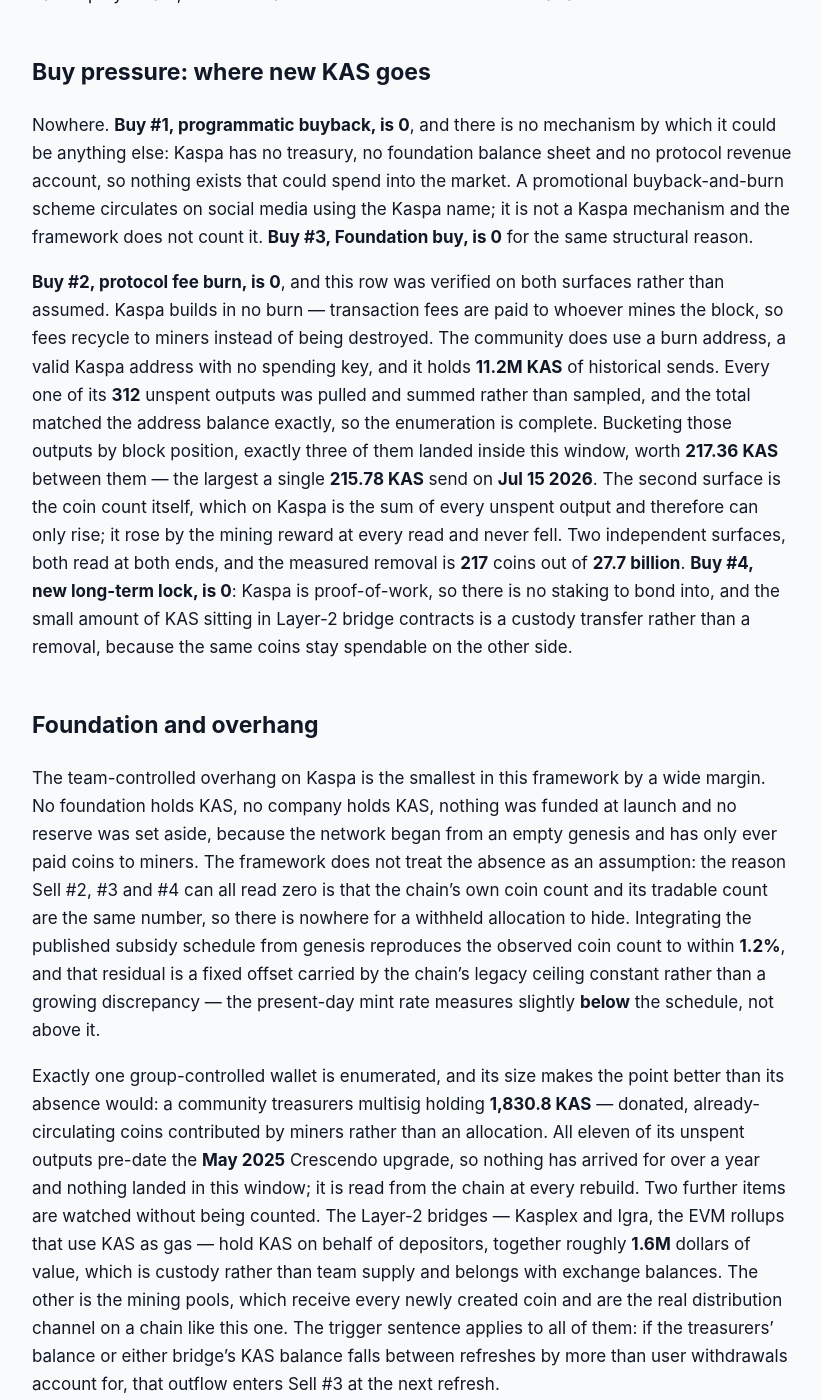
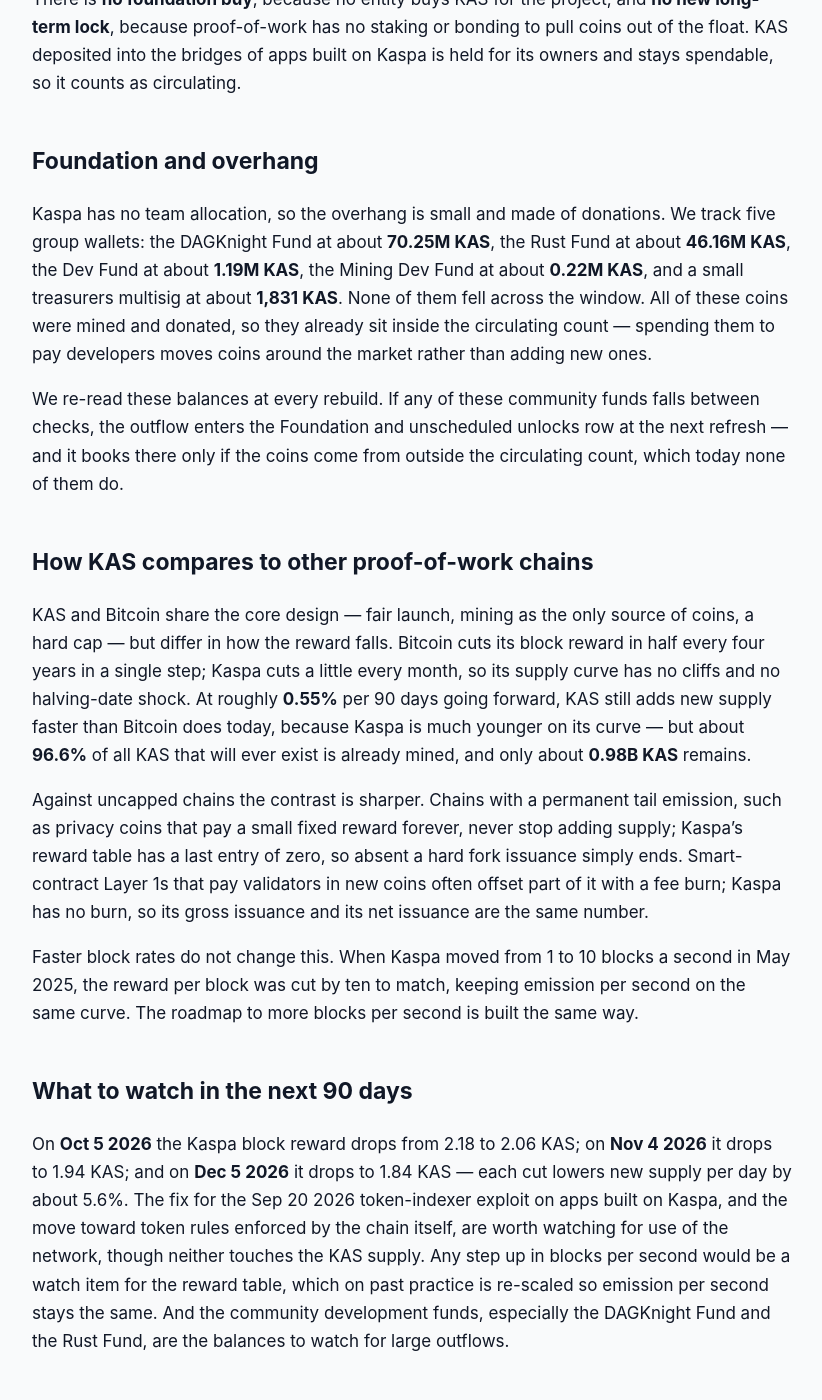
Before and after one commit to jeevansongmy-spec/mrnasdog-articles, a Jekyll site: the page built from crypto/kas-pressure-framework.md, in a window 1280 px wide and 1400 px high, scrolled down 1515 px. Shown: the whole window, without its empty margins (228-1050 px from the left). Built offline with Jekyll 4.4.1, drawn with Linux system fonts in a browser that asks for light colours; some of the changed text lies outside the part shown.

Commit message:
publish: crypto/kas-pressure-framework

```diff
--- a/crypto/kas-pressure-framework.md
+++ b/crypto/kas-pressure-framework.md
@@ -1,6 +1,6 @@
 ---
-title: "KAS Inflation Analysis · September 2026 · Supply growing, projected to keep growing"
-description: "A MrNasdog Pressure Framework read of Kaspa (KAS): 188.6M KAS mined in 90 days against a buy side of exactly zero. Framework +0.68% net, +0.57% forward; monitor +0.71%."
+title: "KAS Inflation Analysis · September 2026 · Supply growing · projected to keep growing"
+description: "KAS supply is growing: miners got 181.84M new KAS in 90 days with no burn or buyback, +0.66% net. Monthly reward cuts bring +0.55% next, toward a 28.70B cap."
 canonical_url: "https://mrnasdog.com/research/kas/inflation"
 tags: ["crypto", "kas", "kaspa", "proof-of-work"]
 published: true
@@ -8,46 +8,50 @@ published: true
 
 > Originally published at **[mrnasdog.com/research/kas/inflation](https://mrnasdog.com/research/kas/inflation)** by MrNasdog.
 
-Kaspa is the cleanest supply story in the framework and it still reads positive: the Pressure Framework puts KAS at **+0.68%** over the trailing 90 days and **+0.57%** over the next 90. Mining is the only mechanism on the page — **188.6M KAS** of sell pressure, **0** of buy pressure, no premine, no vesting, no treasury, no buyback and no protocol burn. What makes the forward number smaller is the emission curve itself: Kaspa cuts the block reward by **5.6%** every **30.4** days rather than halving it every four years, so the reward fell from **2.59565436 KAS** a block to **2.18267645 KAS** across this window and reaches **1.83540480 KAS** by the end of the next one, under a hard ceiling of **28,704.0M KAS**.
+# KAS Inflation Analysis · September 2026 · Supply growing · projected to keep growing
+
+KAS supply is growing, and it will keep growing, but more slowly each month. Kaspa miners received **181.84M KAS** of new coins in the last 90 days, nothing was burned or bought back, and the net came to **+0.66%** of the **27.73B KAS** in circulation. Because the Kaspa block reward is cut every month, the next 90 days should add about **153.30M KAS**, or **+0.55%**, and the whole schedule stops at a hard cap of about **28.70B KAS**.
 
 ## The verdict, in one paragraph
 
-Against a circulating base of **27,687.0M KAS**, the framework books **188.6M KAS** of sell pressure and **0** of buy pressure over the trailing 90 days — a net of **+0.68%** — and projects **+0.57%** for the next 90 on the same published curve. The inflation monitor reads **+0.71%** for the same window, a gap of **0.03 percentage points**, which is far inside the framework's 0.5pp tolerance, so this page ships with no data-conflict warning at all. That agreement is not luck: on a fair-launched chain with no allocation buckets to classify, an independent supply estimate and the chain's own coin count have almost nothing to disagree about. The label for KAS is a **fair-launch miner on a decaying issuance curve**: the only supply is new supply, and every quarter there is less of it.
+The MrNasdog Pressure Framework reads KAS at **+0.66%** net supply growth over the last 90 days (Jul 1 to Sep 29 2026) and **+0.55%** over the next 90. Our supply monitor, which tracks the market-wide circulating count, reads **+0.83%** for the same stretch — a gap of **0.18 percentage points**, inside our 0.5-point tolerance, so no warning flag is needed. Every KAS on the market was mined, and mining is the only source of new KAS. Kaspa is a **fair-launch proof-of-work chain on a smooth monthly reward cut**: steady new supply, shrinking every month, with nothing on the other side of the ledger.
 
 ## Sell pressure: where new KAS comes from
 
-All of it comes from mining, and the number is an integral rather than a rate. Kaspa's subsidy is set by a table inside the consensus code that multiplies the per-second reward by a fixed factor every **2,629,800** seconds — a **5.6%** cut each time, which compounds to a halving every twelve steps. Because the reward is falling continuously, reading one month's rate and multiplying by three would be wrong in both directions, so the framework adds the curve up segment by segment across the exact block range the window covers. Three step-downs landed inside it, on **Jul 5 2026**, **Aug 5 2026** and **Sep 4 2026**, taking the reward from **2.59565436 KAS** a block to **2.18267645 KAS**. Over **77,755,819** blocks that sums to **188.6M KAS**, an average of **2.4257 KAS** a block — so **Sell #1, protocol inflation, is 188.6M KAS**, or about **1.9M KAS** a day at today's reward. The block rate was measured rather than assumed: Kaspa runs ten blocks a second since the Crescendo upgrade of **May 2025**, and the chain's activity score advanced at **9.9994** per second at both ends of this window, straight through the **Toccata** hard fork of **Jun 30 2026**. Toccata added covenants, script pricing and on-chain proof verification to Kaspa; it changed neither the block rate nor the subsidy.
+Protocol inflation is the whole story. Kaspa pays a block reward to miners, and the chain makes about 10 blocks a second. The reward follows a fixed table written into the Kaspa node software: it falls a little every month, by the twelfth root of one half, so it halves once a year without the sudden cliff of a four-year halving. Across this window the reward per block stepped down from **2.60 KAS** to **2.18 KAS**, and miners received **181.84M KAS** in total — about **2.02M KAS a day**. We checked that figure against the chain's own supply count on five dates since June, and the new coins match the reward table almost to the coin.
 
-**Sell #2, vesting unlocks, is 0**, and on Kaspa that is structural rather than expired. There was no premine, no sale and no allocation to a team, an investor or a foundation, so there is no schedule for anything to come off. The chain proves it rather than asserting it: the node publishes exactly two supply numbers, the coins that exist and the ceiling, with no third bucket for anything withheld, and the count of coins in existence sits within two days of mining of the count treated as tradable. The genesis block created no coins at all, and the consensus code contains exactly one function that can create one — the block subsidy. **Sell #3, Foundation and unscheduled unlocks, is 0** for the same reason: the founding company dissolved before mainnet and every group working on Kaspa since has been funded by donations, so there is no treasury wallet to watch. **Sell #4, long-term locked or bankruptcy, is 0** — KAS has no bankruptcy estate, no trustee and no court-ordered distribution attached to it.
+The forward figure uses the schedule, not the trailing rate. Three more monthly cuts land inside the next 90 days — on **Oct 5 2026**, **Nov 4 2026** and **Dec 5 2026** — taking the reward to about **1.84 KAS** per block, so the next 90 days should add **153.30M KAS**, roughly **1.70M KAS a day**. Carrying the old rate forward would have overstated new supply by nearly a fifth.
+
+Vesting unlocks are **zero**: Kaspa launched in Nov 2021 with no premine, no token sale and no coins held back for founders, developers or investors, so there is no unlock schedule and no locked bucket. Foundation and unscheduled unlocks are **zero** because there is no launch treasury; the community funds that do exist hold donated coins that already circulate. Long-term locked or bankruptcy supply is **zero**: no estate, trustee or long lock holds KAS.
 
 ## Buy pressure: where new KAS goes
 
-Nowhere. **Buy #1, programmatic buyback, is 0**, and there is no mechanism by which it could be anything else: Kaspa has no treasury, no foundation balance sheet and no protocol revenue account, so nothing exists that could spend into the market. A promotional buyback-and-burn scheme circulates on social media using the Kaspa name; it is not a Kaspa mechanism and the framework does not count it. **Buy #3, Foundation buy, is 0** for the same structural reason.
+Nothing on the buy side is active. There is **no programmatic buyback**: the Kaspa chain collects no revenue of its own, since every transaction fee goes to the miner who made the block. There is **no protocol fee burn** either. People can send KAS to an address that nobody can ever spend from, and that address holds about **11.23M KAS**, but only about **1,019 KAS** arrived there in this window — far too little to register — and the chain's supply never fell.
 
-**Buy #2, protocol fee burn, is 0**, and this row was verified on both surfaces rather than assumed. Kaspa builds in no burn — transaction fees are paid to whoever mines the block, so fees recycle to miners instead of being destroyed. The community does use a burn address, a valid Kaspa address with no spending key, and it holds **11.2M KAS** of historical sends. Every one of its **312** unspent outputs was pulled and summed rather than sampled, and the total matched the address balance exactly, so the enumeration is complete. Bucketing those outputs by block position, exactly three of them landed inside this window, worth **217.36 KAS** between them — the largest a single **215.78 KAS** send on **Jul 15 2026**. The second surface is the coin count itself, which on Kaspa is the sum of every unspent output and therefore can only rise; it rose by the mining reward at every read and never fell. Two independent surfaces, both read at both ends, and the measured removal is **217** coins out of **27.7 billion**. **Buy #4, new long-term lock, is 0**: Kaspa is proof-of-work, so there is no staking to bond into, and the small amount of KAS sitting in Layer-2 bridge contracts is a custody transfer rather than a removal, because the same coins stay spendable on the other side.
+There is **no foundation buy**, because no entity buys KAS for the project, and **no new long-term lock**, because proof-of-work has no staking or bonding to pull coins out of the float. KAS deposited into the bridges of apps built on Kaspa is held for its owners and stays spendable, so it counts as circulating.
 
 ## Foundation and overhang
 
-The team-controlled overhang on Kaspa is the smallest in this framework by a wide margin. No foundation holds KAS, no company holds KAS, nothing was funded at launch and no reserve was set aside, because the network began from an empty genesis and has only ever paid coins to miners. The framework does not treat the absence as an assumption: the reason Sell #2, #3 and #4 can all read zero is that the chain's own coin count and its tradable count are the same number, so there is nowhere for a withheld allocation to hide. Integrating the published subsidy schedule from genesis reproduces the observed coin count to within **1.2%**, and that residual is a fixed offset carried by the chain's legacy ceiling constant rather than a growing discrepancy — the present-day mint rate measures slightly **below** the schedule, not above it.
+Kaspa has no team allocation, so the overhang is small and made of donations. We track five group wallets: the DAGKnight Fund at about **70.25M KAS**, the Rust Fund at about **46.16M KAS**, the Dev Fund at about **1.19M KAS**, the Mining Dev Fund at about **0.22M KAS**, and a small treasurers multisig at about **1,831 KAS**. None of them fell across the window. All of these coins were mined and donated, so they already sit inside the circulating count — spending them to pay developers moves coins around the market rather than adding new ones.
 
-Exactly one group-controlled wallet is enumerated, and its size makes the point better than its absence would: a community treasurers multisig holding **1,830.8 KAS** — donated, already-circulating coins contributed by miners rather than an allocation. All eleven of its unspent outputs pre-date the **May 2025** Crescendo upgrade, so nothing has arrived for over a year and nothing landed in this window; it is read from the chain at every rebuild. Two further items are watched without being counted. The Layer-2 bridges — Kasplex and Igra, the EVM rollups that use KAS as gas — hold KAS on behalf of depositors, together roughly **1.6M** dollars of value, which is custody rather than team supply and belongs with exchange balances. The other is the mining pools, which receive every newly created coin and are the real distribution channel on a chain like this one. The trigger sentence applies to all of them: if the treasurers' balance or either bridge's KAS balance falls between refreshes by more than user withdrawals account for, that outflow enters Sell #3 at the next refresh.
+We re-read these balances at every rebuild. If any of these community funds falls between checks, the outflow enters the Foundation and unscheduled unlocks row at the next refresh — and it books there only if the coins come from outside the circulating count, which today none of them do.
 
-## How KAS compares to other capped proof-of-work chains
+## How KAS compares to other proof-of-work chains
 
-KAS and Bitcoin sit in the same family — a hard supply ceiling, issuance only to miners, no allocation to anybody — and differ on the shape of the decay rather than its existence. Bitcoin cuts its subsidy in half once every four years, which concentrates the whole adjustment into a single dated event and leaves the emission rate flat for the 1,460 days in between. Kaspa spreads the same geometric decay across twelve small steps a year, so the rate is never flat and every quarter mints measurably less than the one before it. That is why Kaspa's forward reading is **lower** than its trailing reading by construction, **159.0M** against **188.6M**, while a mid-cycle Bitcoin projects the same number forward that it just recorded. It is also why carrying a trailing average forward is the specific trap on this coin: doing that here would have booked **188.6M** instead of **159.0M**, an over-forecast of **15.7%**.
+KAS and Bitcoin share the core design — fair launch, mining as the only source of coins, a hard cap — but differ in how the reward falls. Bitcoin cuts its block reward in half every four years in a single step; Kaspa cuts a little every month, so its supply curve has no cliffs and no halving-date shock. At roughly **0.55%** per 90 days going forward, KAS still adds new supply faster than Bitcoin does today, because Kaspa is much younger on its curve — but about **96.6%** of all KAS that will ever exist is already mined, and only about **0.98B KAS** remains.
 
-Against the uncapped continuous-emission chains, KAS is far stricter. A staking-linked L1 typically issues a policy-set percentage a year with a ceiling that is a document rather than a number in the code, and the number can be voted upward. Kaspa's ceiling is the subsidy table: a finite list of entries that ends in zero, with no governance layer able to extend it and no on-chain vote that could. Roughly **96%** of all KAS that will ever exist has already been mined, so the entire remaining issuance is under **1,020M KAS** spread across the decades to come.
+Against uncapped chains the contrast is sharper. Chains with a permanent tail emission, such as privacy coins that pay a small fixed reward forever, never stop adding supply; Kaspa's reward table has a last entry of zero, so absent a hard fork issuance simply ends. Smart-contract Layer 1s that pay validators in new coins often offset part of it with a fee burn; Kaspa has no burn, so its gross issuance and its net issuance are the same number.
 
-The comparison that flatters KAS least is to the exchange tokens that run quarterly buybacks and fee burns. Those chains offset issuance with a demand-linked removal that scales with usage, and their inflation readings can go genuinely negative. Kaspa has no such mechanism at all — not a dormant one, not one that failed to fire, but none in the code, since fees go to miners by design. So KAS can approach zero inflation as the curve decays, and cannot cross it. On the sell side it is one of the cleanest coins in the framework; on the buy side there is simply nothing to count.
+Faster block rates do not change this. When Kaspa moved from 1 to 10 blocks a second in May 2025, the reward per block was cut by ten to match, keeping emission per second on the same curve. The roadmap to more blocks per second is built the same way.
 
 ## What to watch in the next 90 days
 
-First, the three scheduled step-downs, which are the only things moving the number: the block reward drops to **2.06017223 KAS** on **Oct 5 2026**, to **1.94454365 KAS** on **Nov 4 2026** and to **1.83540480 KAS** on **Dec 5 2026**. Each is protocol-scheduled and needs no decision from anybody. Second, the block rate, which is the one thing that could break the forecast: a future acceleration hard fork of the kind Crescendo already delivered is designed to cut the per-block reward by the same factor it raises the rate, leaving issuance unchanged — but a rate change without that compensation would not, so the rate is measured at every rebuild rather than assumed. Third, **DAGKnight**, the consensus upgrade the roadmap targets next; on the evidence of Toccata it is supply-neutral, but each fork is read for a subsidy change before that is accepted. Fourth, the burn address, which is read in full at every rebuild — it took in **217.36 KAS** this window and **977.38 KAS** over the trailing year, so any real change in that pattern would show up immediately. Fifth, the Layer-2 bridges, the only contracts on Kaspa that hold KAS in size and the only place a genuine lock could ever appear.
+On **Oct 5 2026** the Kaspa block reward drops from 2.18 to 2.06 KAS; on **Nov 4 2026** it drops to 1.94 KAS; and on **Dec 5 2026** it drops to 1.84 KAS — each cut lowers new supply per day by about 5.6%. The fix for the Sep 20 2026 token-indexer exploit on apps built on Kaspa, and the move toward token rules enforced by the chain itself, are worth watching for use of the network, though neither touches the KAS supply. Any step up in blocks per second would be a watch item for the reward table, which on past practice is re-scaled so emission per second stays the same. And the community development funds, especially the DAGKnight Fund and the Rust Fund, are the balances to watch for large outflows.
 
 ## Summary
 
-The MrNasdog Pressure Framework reads KAS at **+0.68%** over the trailing 90 days and **+0.57%** projected forward: supply growing, projected to keep growing. The structural mechanism is mining and only mining — **188.6M KAS** created in the window against a buy ledger of exactly **0**, with no premine, no vesting schedule, no treasury, no buyback and no burn in the protocol. The key risk is the mirror image of the comfort: because there is no buy side at all, KAS has no mechanism that could ever take supply off the market, so the reading can only fall toward zero as the curve decays and can never turn negative. The ceiling is the genuine comfort — **28,704.0M KAS** enforced by a finite subsidy table with about **96%** already mined, and no governance path that could raise it.
+KAS is a fair-launch proof-of-work coin whose supply grows only through mining: **181.84M KAS** in the last 90 days, **+0.66%**, with no burn, no buyback and no lock to offset it. The Kaspa block reward falls every month, so the next 90 days should add about **153.30M KAS**, or **+0.55%**, and the rate keeps shrinking from there. There is no vesting and no team treasury to unlock; the main risk is simply that new coins keep reaching miners, who may sell to cover their costs. The schedule ends at a hard cap of about **28.70B KAS**, with about 96.6% already mined.
 
 ---
 
-*MrNasdog Pressure Framework analysis of KAS, Metric 1 — Inflation. Data + explanation only. Not financial advice. Updated Sep 10 2026.*
+*MrNasdog Pressure Framework analysis of KAS, Metric 1 — Inflation. Data + explanation only. Not financial advice. Checked Sep 29 2026.*
```
